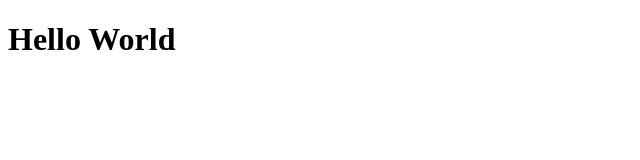
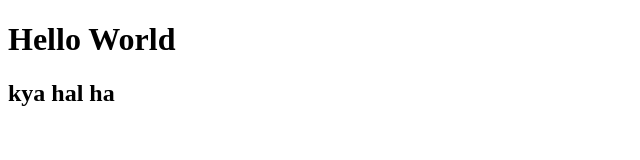
Before and after one commit to hanzala-sarwar/basic-test, a plain HTML site: page index.html in a window 1280 px wide. Shown: the whole page, without its empty margins (0-640 px from the left). Drawn offline with Linux system fonts and the light colour scheme.

Commit message:
adding more

```diff
--- a/index.html
+++ b/index.html
@@ -7,6 +7,7 @@
 </head>
 <body>
     <h1>Hello World</h1>
+    <h2>kya hal ha</h2>
 
     <link rel="stylesheet" href="style.css">
 </body>
```
